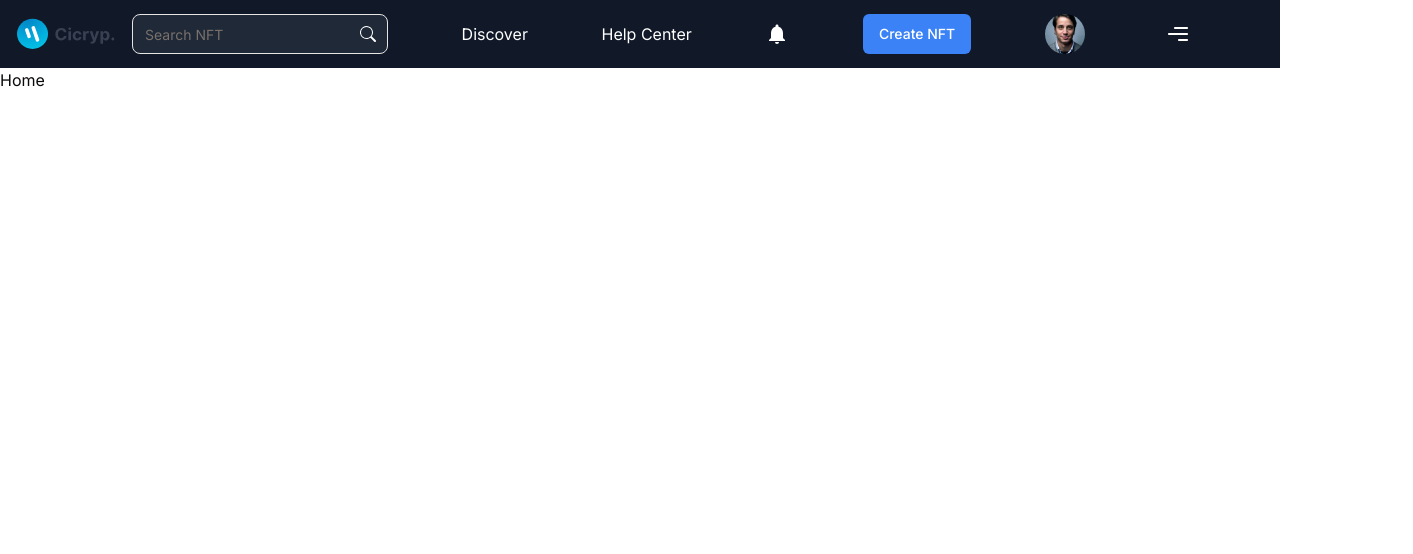
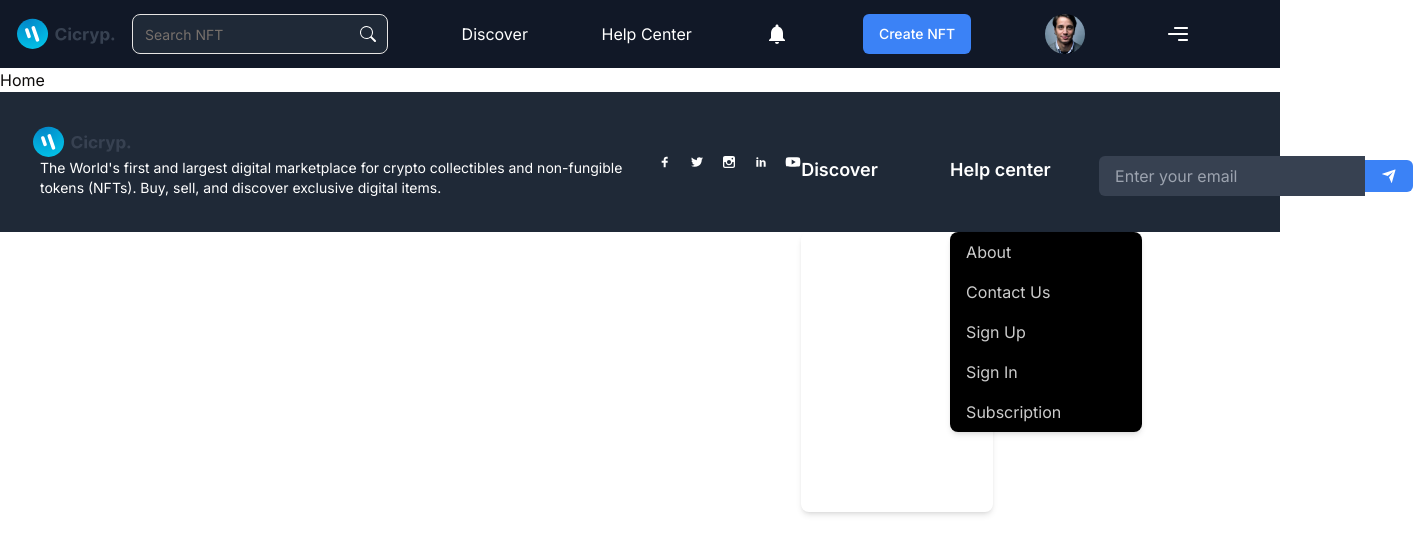
Before and after one commit to ArnaudBand/nftMarketplace_frontend, a Next.js app: page / in a window 1280 px wide. Shown: the top 554 px of the page, 1413 px wide, since content can reach past the window. Built offline with nearby package versions, Linux system fonts and the light colour scheme.

Commit message:
Start Footer component

```diff
--- a/app/layout.tsx
+++ b/app/layout.tsx
@@ -1,4 +1,5 @@
 import "./globals.css";
+import Footer from '@/components/Footer/footer';
 import type { Metadata } from "next";
 import { Inter as FontSans } from "next/font/google"
 import { cn } from "@/lib/utils"
@@ -26,7 +27,8 @@ export default function RootLayout({
           fontSans.variable
         )}>
           <Navbar />
-          {children}
+            {children}
+          <Footer />
       </body>
     </html>
   );
--- a/components/Footer/footer.tsx
+++ b/components/Footer/footer.tsx
@@ -1,9 +1,72 @@
-import React from 'react'
+import React from 'react';
+import Image from 'next/image';
+import Link from 'next/link';
+import {
+  TiSocialFacebook,
+  TiSocialLinkedin,
+  TiSocialTwitter,
+  TiSocialYoutube,
+  TiSocialInstagram,
+  TiArrowSortedDown,
+  TiArrowSortedUp
+} from 'react-icons/ti';
+import images from "@/img";
+import { Discover, HelpCenter } from '../Navbar';
+import { RiSendPlaneFill } from 'react-icons/ri';
+import { discover } from '@/components/links/Usefull_link';
 
 const footer = () => {
   return (
-    <div>footer</div>
+    <div className="bg-gray-800 text-white py-8">
+      <div className="container mx-auto">
+        <div className="flex flex-col md:flex-row md:justify-between items-center">
+          <div className="flex flex-col md:justify-start mb-4 md:mb-0">
+            <Image src={images.logo} alt={"Footer logo"} height={100} width={100}/>
+            <p className="ml-2 text-sm w-[100%]">
+              The World's first and largest digital marketplace for crypto collectibles and non-fungible tokens (NFTs).
+              Buy, sell, and discover exclusive digital items.
+            </p>
+          </div>
+          <div className="flex space-x-4">
+            <Link href={'#'} className="text-white hover:text-gray-300">
+              <TiSocialFacebook />
+            </Link>
+            <Link href={'#'} className="text-white hover:text-gray-300">
+              <TiSocialTwitter/>
+            </Link>
+            <Link href={'#'} className="text-white hover:text-gray-300">
+              <TiSocialInstagram/>
+            </Link>
+            <Link href={'#'} className="text-white hover:text-gray-300">
+              <TiSocialLinkedin/>
+            </Link>
+            <Link href={'#'} className="text-white hover:text-gray-300">
+              <TiSocialYoutube/>
+            </Link>
+          </div>
+          <div className="mt-8 md:flex md:justify-between">
+            <div className="md:w-1/3">
+              <h3 className="text-lg font-semibold mb-4">Discover</h3>
+              <Discover items={discover} className={"bg-transparent"} />
+            </div>
+            <div className="md:w-1/3">
+              <h3 className="text-lg font-semibold mb-4">Help center</h3>
+              <HelpCenter/>
+            </div>
+            <div className="md:w-1/3">
+              <div className="flex items-center">
+                <input type={"email"} placeholder={"Enter your email"}
+                       className="bg-gray-700 text-white px-4 py-2 rounded-l-md"/>
+                <button className="bg-blue-500 hover:bg-blue-600 text-white px-4 py-2 rounded-r-md">
+                  <RiSendPlaneFill/>
+                </button>
+              </div>
+            </div>
+          </div>
+        </div>
+      </div>
+    </div>
   )
 }
 
-export default footer
+export default footer;
--- a/components/Navbar/Discover/Discover.tsx
+++ b/components/Navbar/Discover/Discover.tsx
@@ -1,27 +1,24 @@
 import Link from 'next/link';
 
-const Discover = () => {
-  // DISCOVER NAVIGATION MENU
-  const discover = [
-    { name: "Collection", link: "collection" },
-    { name: "Search", link: "search" },
-    { name: "Author Profile", link: "author-profile" },
-    { name: "NFT Details", link: "NFT-details" },
-    { name: "Account Setting", link: "account-setting" },
-    { name: "Connect Wallet", link: "connect-wallet" },
-    { name: "Blog", link: "blog" }
-  ];
+interface DiscoverItem {
+  name: string;
+  link: string;
+}
 
+interface DiscoverProps {
+  items: DiscoverItem[];
+  className?: string;
+}
+
+const Discover: React.FC<DiscoverProps> = ({ items, className = '' }) => {
   return (
-
-    <div className="bg-black shadow-md absolute rounded-lg mt-8 w-48">
-      {discover.map((el, i) => (
-        <Link key={i + 1} href={{ pathname: `${el.link}` }} className="block px-4 py-2 text-white/80 hover:bg-gray-200 hover:text-gray-500">
-          {el.name}
+    <div className={`bg-black shadow-md absolute rounded-lg mt-8 w-48 ${className}`}>
+      {items.map((el, i) => (
+        <Link key={i + 1} href={{ pathname: `${el.link}` }} passHref className="block px-4 py-2 text-white/80 hover:bg-gray-200 hover:text-gray-500">
+            {el.name}
         </Link>
       ))}
     </div>
-
   );
 };
 
--- /dev/null
+++ b/components/links/Usefull_link.ts
@@ -0,0 +1,10 @@
+// DISCOVER NAVIGATION MENU
+export const discover = [
+  { name: "Collection", link: "collection" },
+  { name: "Search", link: "search" },
+  { name: "Author Profile", link: "author-profile" },
+  { name: "NFT Details", link: "NFT-details" },
+  { name: "Account Setting", link: "account-setting" },
+  { name: "Connect Wallet", link: "connect-wallet" },
+  { name: "Blog", link: "blog" }
+];
```
